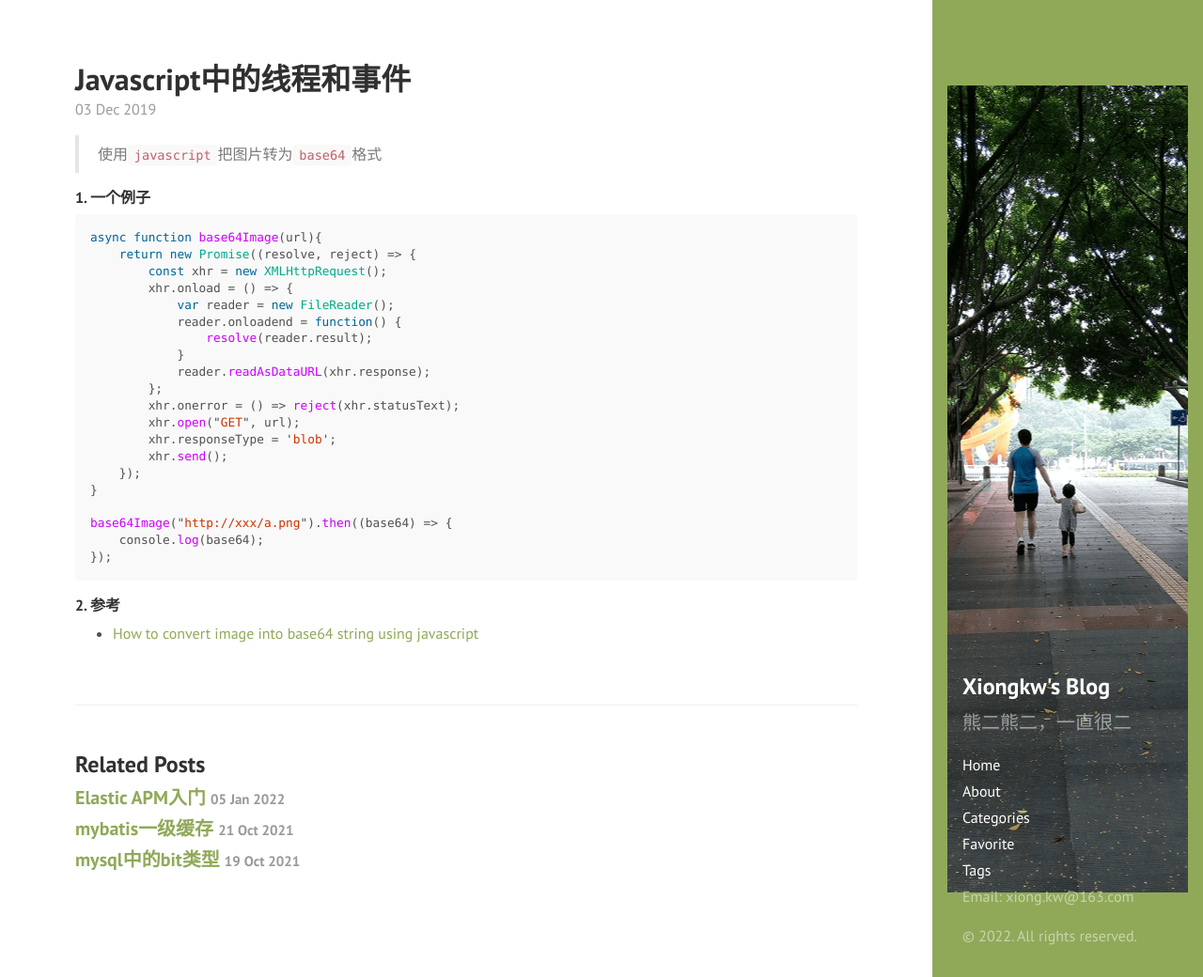
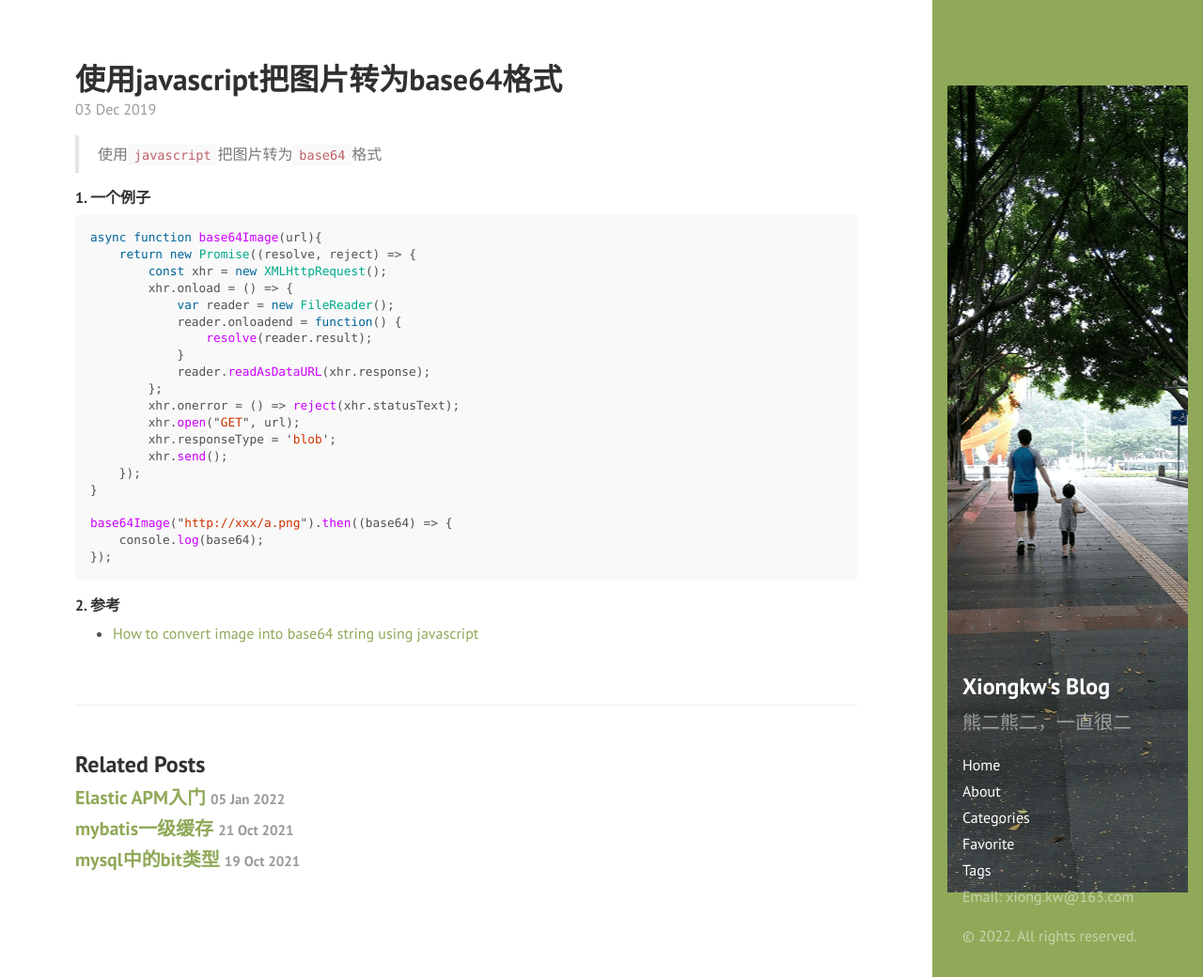
Before and after one commit to xiongkw/xiongkw.github.io, a Jekyll site: the page built from _posts/2019-12-03-javascript-base64-img.md, in a window 1280 px wide and 1040 px high. Shown: the whole window at 94% size. Built offline with Jekyll 4.4.1, drawn with Linux system fonts in a browser that asks for light colours.

Commit message:
Update 2019-12-03-javascript-base64-img.md

```diff
--- a/_posts/2019-12-03-javascript-base64-img.md
+++ b/_posts/2019-12-03-javascript-base64-img.md
@@ -1,6 +1,6 @@
 ---
 layout: post
-title: Javascript中的线程和事件
+title: 使用javascript把图片转为base64格式
 categories: [编程, javascript]
 tags: [base64, img]
 ---
```
